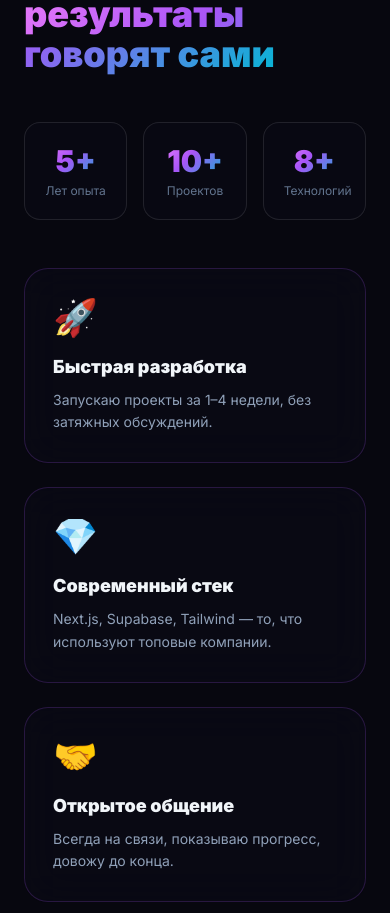
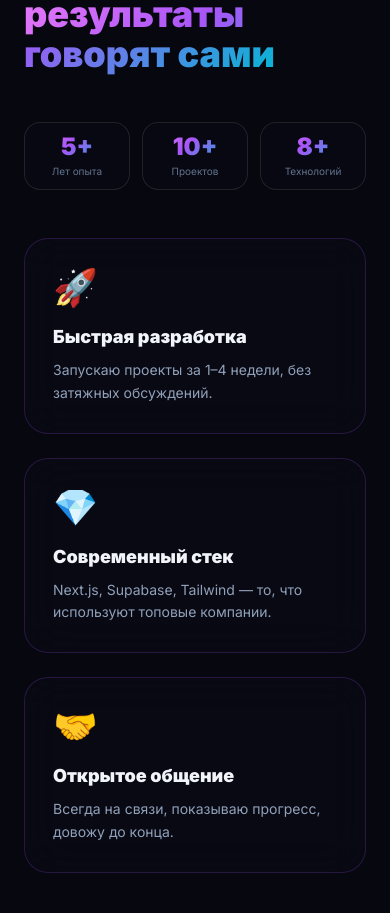
Before and after one commit to boomerang1312/portfolio, a Next.js app: page / in a window 390 px wide. Shown: the part 1080-1993 px from the top of the page. Built offline with nearby package versions, Linux system fonts and the light colour scheme.

Commit message:
Fix: stats grid mobile overflow, smaller font on mobile

```diff
--- a/app/page.tsx
+++ b/app/page.tsx
@@ -436,16 +436,16 @@ export default function Portfolio() {
           </Reveal>
 
           {/* Stats */}
-          <div className="grid grid-cols-3 gap-4 mb-12">
+          <div className="grid grid-cols-3 gap-3 md:gap-4 mb-12">
             {[
               { num: 5,  suffix: "+", label: "Лет опыта" },
               { num: 10, suffix: "+", label: "Проектов" },
               { num: 8,  suffix: "+", label: "Технологий" },
             ].map(({ num, suffix, label }, i) => (
               <Reveal key={label} delay={i * 0.1}>
-                <div className="text-center glass rounded-2xl p-5 border border-white/10">
-                  <div className="text-3xl md:text-4xl font-black g-text"><CountUp target={num} suffix={suffix} /></div>
-                  <div className="text-slate-500 text-xs mt-1">{label}</div>
+                <div className="text-center glass rounded-2xl p-3 md:p-5 border border-white/10">
+                  <div className="text-2xl md:text-4xl font-black g-text leading-none"><CountUp target={num} suffix={suffix} /></div>
+                  <div className="text-slate-500 text-[10px] md:text-xs mt-1.5 leading-tight">{label}</div>
                 </div>
               </Reveal>
             ))}
```
